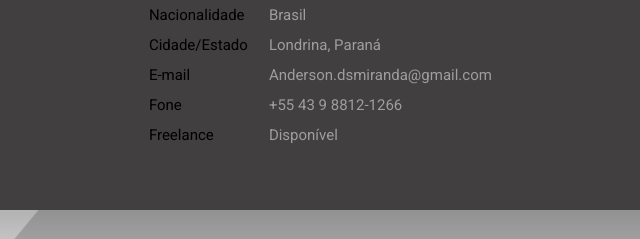
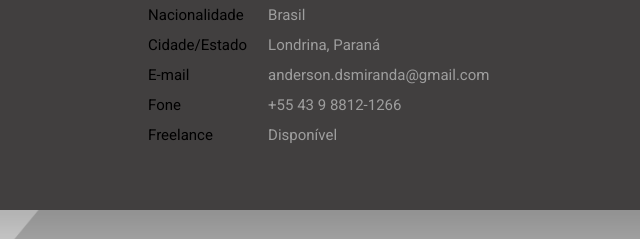
Before and after one commit to andsouzam/andsouzam.github.io, a plain HTML site: page index.html in a window 1280 px wide. Shown: the part 484-723 px from the top of the page, 430-1070 px from the left. Drawn offline with Linux system fonts and the light colour scheme; a web font is replaced by a local one.

```diff
--- a/index.html
+++ b/index.html
@@ -134,7 +134,7 @@
                         <li><span class="title">Idade</span><span class="value">26</span></li>
                         <li><span class="title">Nacionalidade</span><span class="value">Brasil</span></li>
                         <li><span class="title">Cidade/Estado</span><span class="value">Londrina, Paraná</span></li>
-                        <li><span class="title">E-mail</span><span class="value">Anderson.dsmiranda@gmail.com</span></li>
+                        <li><span class="title">E-mail</span><span class="value">anderson.dsmiranda@gmail.com</span></li>
                         <li><span class="title">Fone</span><span class="value">+55 43 9 8812-1266</span></li>
                         <li><span class="title">Freelance</span><span class="value available">Disponível</span></li>
                       </ul>
```
